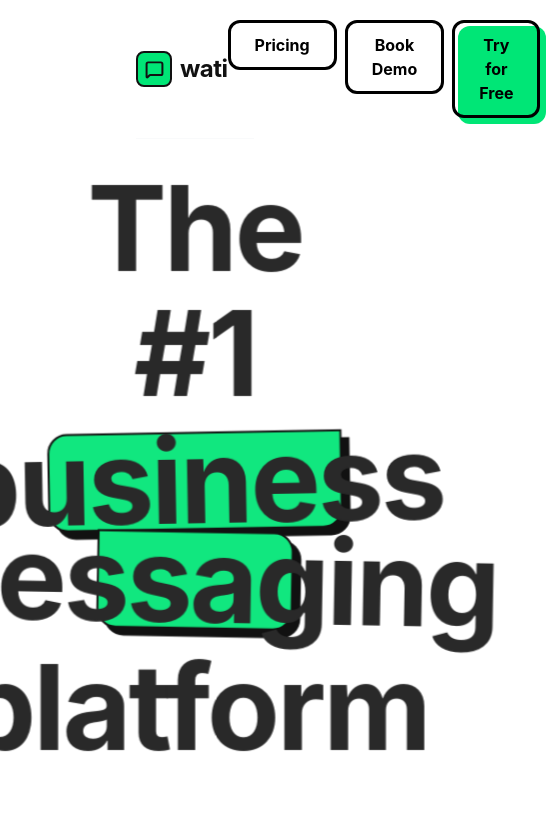
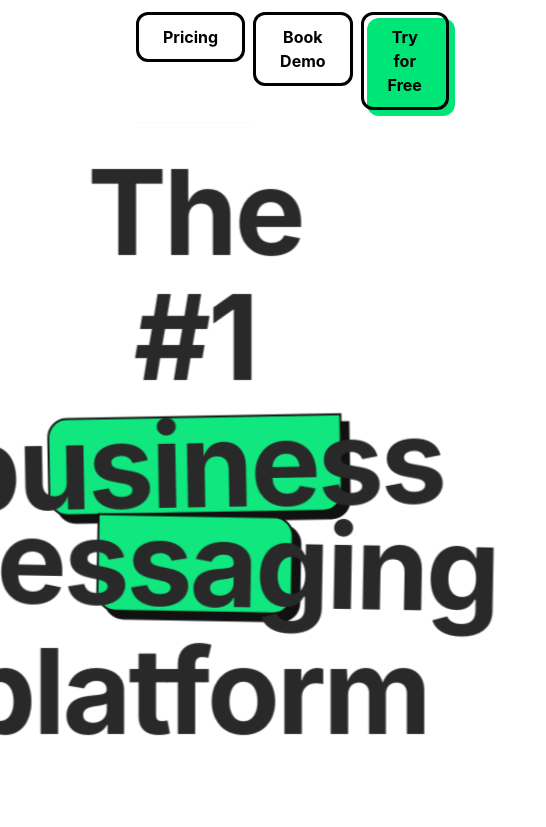
Before and after one commit to Shubhojit111/Wati-, a React (Vite) app: page / in a window 390 px wide. Shown: the top 827 px of the page, 546 px wide, since content can reach past the window. Built offline with nearby package versions, Linux system fonts and the light colour scheme; the HTML template or start-up script is replaced by a standard one.

Commit message:
watibutton fixed

```diff
--- a/src/App.jsx
+++ b/src/App.jsx
@@ -1,5 +1,4 @@
 import React from "react";
-import { MessageSquare, ArrowRight } from "lucide-react";
 import TrustedBy from "./components/TrustedBy";
 import CoreFeatures from "./components/CoreFeatures";
 import AIAgents from "./components/AIAgents";
--- a/src/components/AIAgents.jsx
+++ b/src/components/AIAgents.jsx
@@ -265,10 +265,10 @@ const AIAgents = () => {
 
            <div className="text-center border-t border-pink-200/30 pt-8">
               <h3 className="text-2xl font-semibold text-[#1a1a1a] mb-3">Inbound Intelligence Agent</h3>
-              <p className="text-gray-500 text-base font-bold mb-10 leading-relaxed max-w-sm mx-auto">
+              <p className="text-gray-500 text-base font-bold mb-6 leading-relaxed max-w-sm mx-auto">
                  Build agents that qualify leads, uncover intent, and close sales on chat - all in no time.
               </p>
-              <button className="mx-auto px-12 py-4 bg-transparent border-2 border-black text-black font-black text-sm rounded-2xl hover:bg-white hover:text-black transition-all shadow-[4px_4px_0px_black] active:translate-y-1 active:shadow-none uppercase tracking-widest cursor-pointer">
+              <button className="mx-auto px-5 py-3 bg-transparent border-2 font-bold text-sm rounded-xl hover:bg-white  transition-all uppercase  cursor-pointer">
                  Build Agent
               </button>
            </div>
@@ -282,10 +282,10 @@ const AIAgents = () => {
 
            <div className="text-center border-t border-blue-200/30 pt-8">
               <h3 className="text-2xl font-semibold text-[#1a1a1a] mb-3">AI Support Agent</h3>
-              <p className="text-gray-500 text-base font-bold mb-10 leading-relaxed max-w-sm mx-auto">
+              <p className="text-gray-500 text-base font-bold mb-6 leading-relaxed max-w-sm mx-auto">
                  Train your AI support agent in minutes, and let it deflect up to 60% of customer queries.
               </p>
-              <button className="mx-auto px-12 py-4 bg-transparent border-2 border-black text-black font-black text-sm rounded-2xl hover:bg-white hover:text-black transition-all shadow-[4px_4px_0px_black] active:translate-y-1 active:shadow-none uppercase tracking-widest cursor-pointer">
+              <button className="mx-auto px-5 py-3 bg-transparent border-2 font-bold text-sm rounded-xl hover:bg-white  transition-all uppercase  cursor-pointer">
                  Build Agent
               </button>
            </div>
--- a/src/components/CoreFeatures.jsx
+++ b/src/components/CoreFeatures.jsx
@@ -4,7 +4,7 @@ import FloatingOrbit from './Pulse';
 
 const CoreFeatures = () => {
   return (
-    <section className="py-8 bg-white overflow-hidden">
+    <section className="py-8 bg-white overflow-hidden ">
       <div className="max-w-7xl mx-auto px-4 flex flex-col md:flex-row items-center gap-16">
         <div className="flex-1 min-w-[60%]  text-center md:text-left">
           <h2 className="text-[55px] font-bold text-[#1a1a1a] leading-[1.1] mb-4">
--- a/src/components/Navbar.jsx
+++ b/src/components/Navbar.jsx
@@ -8,27 +8,10 @@ const BLACK = "#111111";
 
 const Navbar = () => {
   return (
-    <nav className="flex items-center justify-between py-5 mx-auto bg-white sticky top-0 z-50 border-b border-gray-50">
+    <nav className="flex items-center justify-between py-3 mx-auto bg-white sticky top-0 z-50 border-b border-gray-50">
       {/* Logo */}
-      <div className="flex items-center gap-2">
-        <div
-          className="flex items-center justify-center rounded-lg"
-          style={{
-            background: GREEN,
-            width: 36,
-            height: 36,
-            border: `2px solid ${BLACK}`,
-            borderRadius: 8,
-          }}
-        >
-          <MessageSquare size={19} color={BLACK} strokeWidth={2.5} />
-        </div>
-        <span
-          className="text-2xl font-bold tracking-tight"
-          style={{ color: BLACK, letterSpacing: "-0.5px" }}
-        >
-          wati
-        </span>
+      <div className="flex items-center">
+        <img src="https://www.wati.io/wp-content/uploads/2023/03/wati-logo-1.svg" alt="" className='h-12 w-auto' />
       </div>
 
       {/* Nav Actions */}
--- a/src/components/StateSection.jsx
+++ b/src/components/StateSection.jsx
@@ -27,7 +27,11 @@ export default function StatsSection() {
           <div className="flex flex-col md:flex-row items-center justify-between w-full mx-auto">
             {states.map((stat, i) => (
               <React.Fragment key={i}>
-                <div className="flex flex-col items-start text-left px-8 py-4 w-full md:w-auto min-w-[200px]">
+
+                {i < states.length && (
+                  <div className="hidden md:block w-px h-24 bg-[#ECA0FE]/90" />
+                )}
+                <div className="flex flex-col items-start text-left py-4 w-full md:w-auto min-w-[200px]">
                   {stat.isCompliance ? (
                     <div className="flex items-center gap-2 mb-4 h-[60px]">
                       <div className="bg-[#4135BF] rounded-full p-2 text-white">
@@ -49,9 +53,7 @@ export default function StatsSection() {
                     {stat.label}
                   </span>
                 </div>
-                {i < states.length - 1 && (
-                  <div className="hidden md:block w-px h-24 bg-[#ECA0FE]/90" />
-                )}
+
               </React.Fragment>
             ))}
           </div>
```
